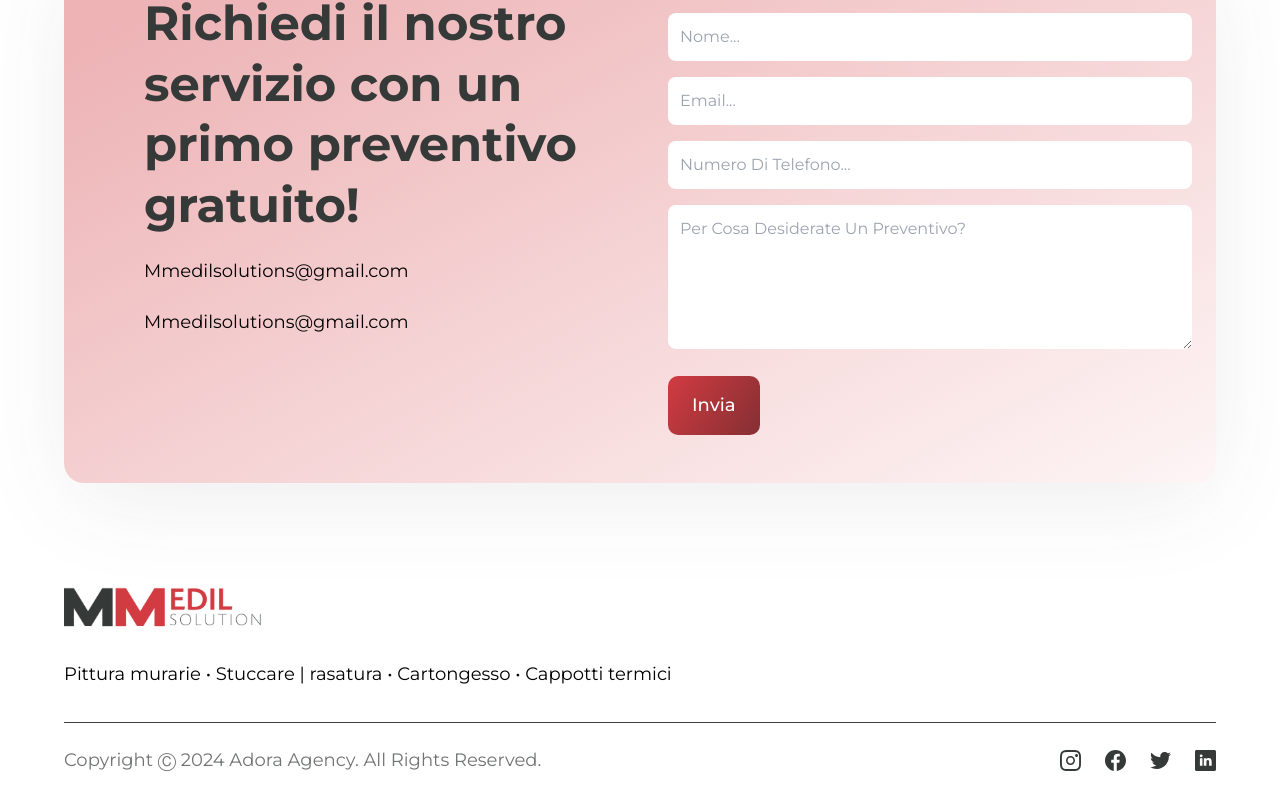
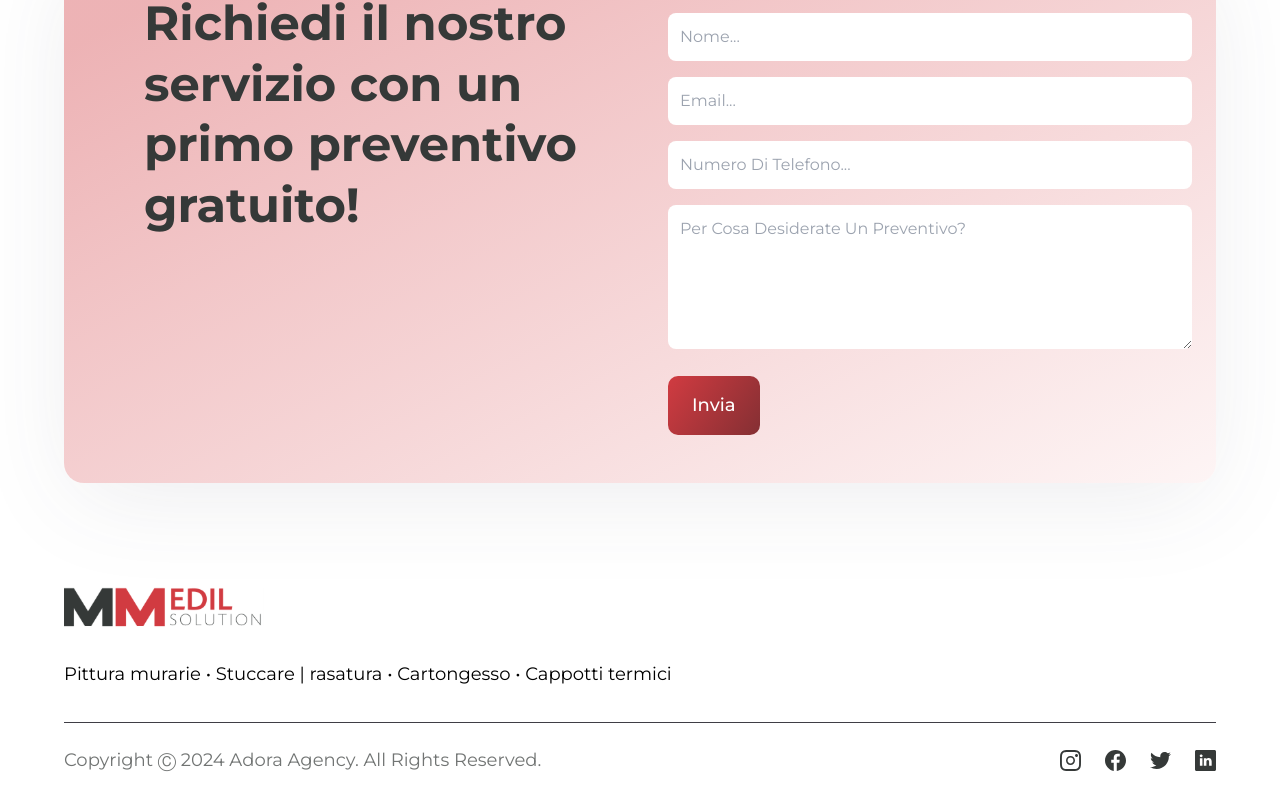
Before and after one commit to abdellaoui403/MMEDILSOLUTIONS, a React (Vite) app: page / in a window 1280 px wide. Shown: the part 4786-5596 px from the top of the page. Built offline with nearby package versions, Linux system fonts and the light colour scheme.

Commit message:
change contact error

```diff
--- a/src/components/Contact.jsx
+++ b/src/components/Contact.jsx
@@ -30,12 +30,7 @@ const Contact = () => {
     <section id="contact" className={`${styles.flexStart} ${styles.marginY} sm:${styles.padding} xs:pl-20 pt-10 md:flex-row flex-col bg-black-gradient-2 rounded-[20px] box-shadow`}>
     <div className="flex-1 flex flex-col">
       <h2 className={`${styles.heading2} text-[30px]`}>Richiedi il nostro servizio con un primo preventivo gratuito!</h2>
-      <p className={`${styles.paragraph} max-w-[470px] mt-5`}>
-        Mmedilsolutions@gmail.com
-      </p>
-      <p className={`${styles.paragraph} max-w-[470px] mt-5`}>
-        Mmedilsolutions@gmail.com
-      </p>
+
 </div>
     <div className={`${styles.flexCenter} flex-1 flex flex-col  sm:mt-0 mt-10`}>
     <form ref={form} onSubmit={sendEmail}>
```
